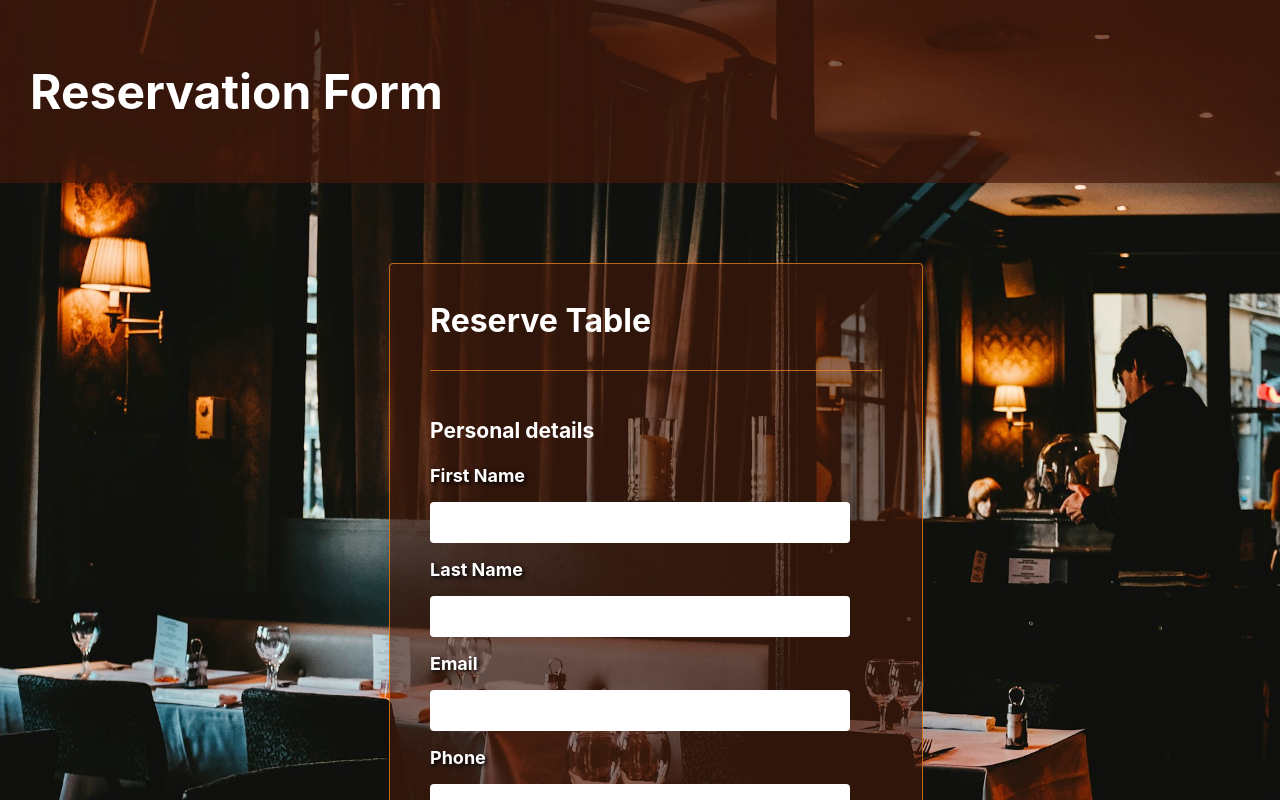
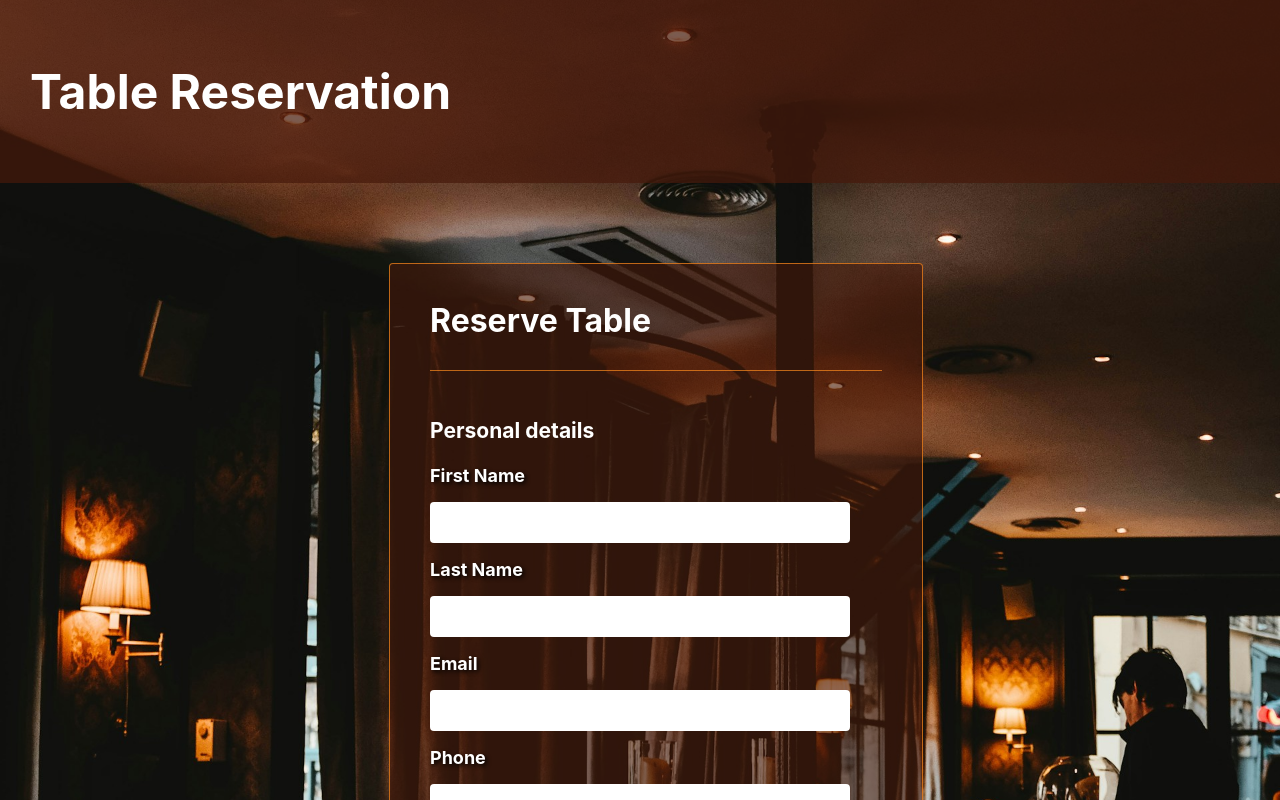
Before and after one commit to primasghar/Form, a React (Vite) app: page / in a window 1280 px wide. Shown: the top 800 px of the page. Built offline with nearby package versions, Linux system fonts and the light colour scheme.

Commit message:
Changed heading to more semantic one and edited the width and height.

```diff
--- a/src/App.css
+++ b/src/App.css
@@ -2,7 +2,6 @@ body {
     padding: 0;
     margin: 0 auto;
     width: 100vw;
-    height: 100vh;
     font-size: 18px;
     background-image: url("assets/images/adrien-olichon-ZgREXhl8ER0-unsplash.jpg");
     background-repeat: no-repeat;
@@ -19,10 +18,10 @@ body {
 
 .appHeading {
     background-color:rgb(70,25,10, 0.7);
-    width: 100%;
     font-size: 24px;
     align-self: start;
     padding: 30px;
+    width: 100vw;
 }
 
 .formHolder {
--- a/src/App.tsx
+++ b/src/App.tsx
@@ -5,12 +5,11 @@ function App() {
     return (
         <div className="container">
             <header className="appHeading">
-                <h1 >Reservation Form</h1>
+                <h1>Table Reservation</h1>
             </header>
             <main className="formHolder">
                 <Form></Form>
             </main>
-
         </div>
 
     )
```
